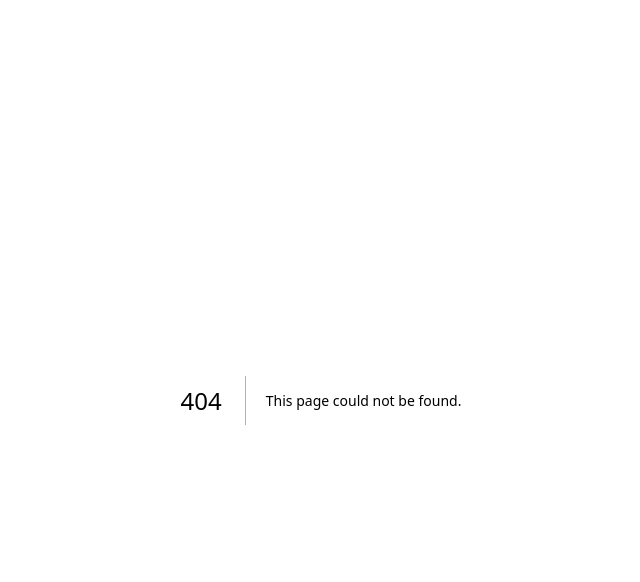
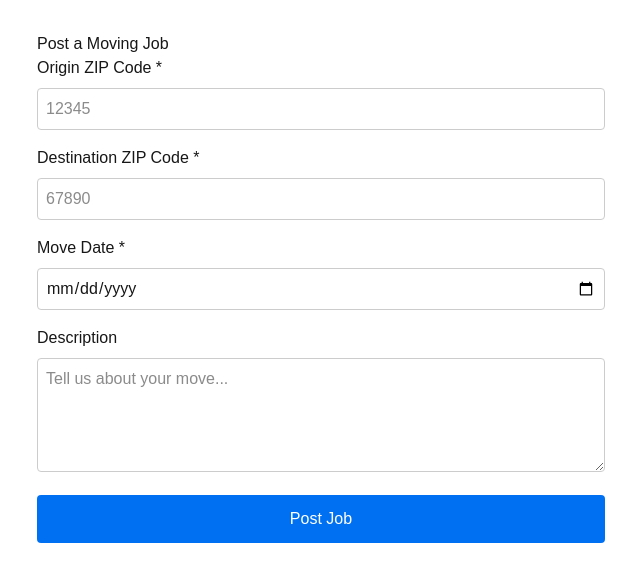
Before and after one commit to RSadmin94/moving-marketplace, a Next.js app: page /post-job in a window 1280 px wide. Before the commit this address had no page. Shown: the top 582 px of the page, without its empty margins (319-959 px from the left). Built offline with nearby package versions, Linux system fonts and the light colour scheme.

Commit message:
Phase 1: Job posting MVP

```diff
--- /dev/null
+++ b/app/api/jobs/route.ts
@@ -0,0 +1,100 @@
+import { NextRequest, NextResponse } from "next/server";
+import { auth } from "@clerk/nextjs/server";
+import { prisma } from "@/lib/prisma";
+
+export async function POST(request: NextRequest) {
+  try {
+    const { userId } = await auth();
+
+    if (!userId) {
+      return NextResponse.json(
+        { success: false, error: "Unauthorized - Please sign in" },
+        { status: 401 }
+      );
+    }
+
+    let customer;
+    const user = await prisma.user.findUnique({
+      where: { clerkId: userId },
+      include: { customer: true }
+    });
+
+    if (!user) {
+      return NextResponse.json(
+        { success: false, error: "User account not found" },
+        { status: 404 }
+      );
+    }
+
+    if (!user.customer) {
+      customer = await prisma.customer.create({
+        data: { userId: user.id }
+      });
+    } else {
+      customer = user.customer;
+    }
+
+    const body = await request.json();
+    const { originZip, destinationZip, moveDate, description } = body;
+
+    if (!originZip || !destinationZip || !moveDate) {
+      return NextResponse.json(
+        { success: false, error: "Missing required fields" },
+        { status: 400 }
+      );
+    }
+
+    const job = await prisma.job.create({
+      data: {
+        customerId: customer.id,
+        originAddressFull: `ZIP: ${originZip}`,
+        originCity: "",
+        originState: "",
+        originZip: originZip,
+        originLat: 0,
+        originLng: 0,
+        destinationAddressFull: `ZIP: ${destinationZip}`,
+        destinationCity: "",
+        destinationState: "",
+        destinationZip: destinationZip,
+        destinationLat: 0,
+        destinationLng: 0,
+        moveDate: new Date(moveDate),
+        isFlexibleDate: false,
+        specialItems: description || "",
+        status: "ACTIVE",
+        totalVolumeCuft: 0,
+      }
+    });
+
+    return NextResponse.json({
+      success: true,
+      jobId: job.id
+    });
+
+  } catch (error) {
+    console.error("Job creation error:", error);
+    return NextResponse.json(
+      { success: false, error: "Failed to create job" },
+      { status: 500 }
+    );
+  }
+}
+
+export async function GET() {
+  try {
+    const jobs = await prisma.job.findMany({
+      where: { status: "ACTIVE" },
+      orderBy: { createdAt: "desc" },
+      take: 50
+    });
+
+    return NextResponse.json({ success: true, jobs });
+  } catch (error) {
+    console.error("Job fetch error:", error);
+    return NextResponse.json(
+      { success: false, error: "Failed to fetch jobs" },
+      { status: 500 }
+    );
+  }
+}
--- /dev/null
+++ b/app/jobs/[id]/page.tsx
@@ -0,0 +1,100 @@
+import { notFound } from "next/navigation";
+import { prisma } from "@/lib/prisma";
+import Link from "next/link";
+
+export default async function JobDetailPage({
+  params,
+}: {
+  params: { id: string };
+}) {
+  const job = await prisma.job.findUnique({
+    where: { id: params.id }
+  });
+
+  if (!job) {
+    notFound();
+  }
+
+  return (
+    <div style={{ maxWidth: 800, margin: "2rem auto", padding: "0 1rem" }}>
+      <div style={{ marginBottom: "1rem" }}>
+        <Link href="/" style={{ color: "#0070f3" }}>← Back to home</Link>
+      </div>
+
+      <div style={{
+        backgroundColor: "#f9f9f9",
+        padding: "1.5rem",
+        borderRadius: 8,
+        border: "1px solid #e0e0e0"
+      }}>
+        <h1 style={{ marginTop: 0 }}>Moving Job</h1>
+
+        <div style={{
+          display: "grid",
+          gap: "1rem",
+          marginBottom: "1.5rem"
+        }}>
+          <div>
+            <strong>Status:</strong>{" "}
+            <span style={{
+              padding: "0.25rem 0.5rem",
+              backgroundColor: "#e0f7e0",
+              color: "#0a6b0a",
+              borderRadius: 4,
+              fontSize: "0.875rem"
+            }}>
+              {job.status}
+            </span>
+          </div>
+
+          <div>
+            <strong>Origin:</strong> ZIP {job.originZip}
+          </div>
+
+          <div>
+            <strong>Destination:</strong> ZIP {job.destinationZip}
+          </div>
+
+          <div>
+            <strong>Move Date:</strong>{" "}
+            {new Date(job.moveDate).toLocaleDateString()}
+          </div>
+
+          {job.specialItems && (
+            <div>
+              <strong>Description:</strong>
+              <p style={{
+                marginTop: "0.5rem",
+                padding: "0.75rem",
+                backgroundColor: "white",
+                borderRadius: 4,
+                border: "1px solid #e0e0e0"
+              }}>
+                {job.specialItems}
+              </p>
+            </div>
+          )}
+
+          <div style={{
+            fontSize: "0.875rem",
+            color: "#666",
+            borderTop: "1px solid #e0e0e0",
+            paddingTop: "1rem"
+          }}>
+            <div>Job ID: {job.id}</div>
+            <div>Posted: {new Date(job.createdAt).toLocaleString()}</div>
+          </div>
+        </div>
+
+        <div style={{
+          padding: "1rem",
+          backgroundColor: "#fff9e6",
+          border: "1px solid #ffe066",
+          borderRadius: 4
+        }}>
+          ✅ Job successfully created and saved to database
+        </div>
+      </div>
+    </div>
+  );
+}
--- /dev/null
+++ b/app/post-job/page.tsx
@@ -0,0 +1,163 @@
+"use client";
+
+import { useState } from "react";
+import { useRouter } from "next/navigation";
+
+export default function PostJobPage() {
+  const router = useRouter();
+  const [loading, setLoading] = useState(false);
+  const [error, setError] = useState("");
+
+  async function handleSubmit(e: React.FormEvent<HTMLFormElement>) {
+    e.preventDefault();
+    setLoading(true);
+    setError("");
+
+    const formData = new FormData(e.currentTarget);
+    const data = {
+      originZip: formData.get("originZip") as string,
+      destinationZip: formData.get("destinationZip") as string,
+      moveDate: formData.get("moveDate") as string,
+      description: formData.get("description") as string,
+    };
+
+    try {
+      const response = await fetch("/api/jobs", {
+        method: "POST",
+        headers: { "Content-Type": "application/json" },
+        body: JSON.stringify(data),
+      });
+
+      const result = await response.json();
+
+      if (result.success) {
+        router.push(`/jobs/${result.jobId}`);
+      } else {
+        setError(result.error || "Failed to create job");
+        setLoading(false);
+      }
+    } catch (err) {
+      setError("Network error. Please try again.");
+      setLoading(false);
+    }
+  }
+
+  return (
+    <div style={{ maxWidth: 600, margin: "2rem auto", padding: "0 1rem" }}>
+      <h1>Post a Moving Job</h1>
+
+      {error && (
+        <div style={{
+          padding: "1rem",
+          backgroundColor: "#fee",
+          border: "1px solid #fcc",
+          borderRadius: 4,
+          marginBottom: "1rem"
+        }}>
+          {error}
+        </div>
+      )}
+
+      <form onSubmit={handleSubmit}>
+        <div style={{ marginBottom: "1rem" }}>
+          <label htmlFor="originZip" style={{ display: "block", marginBottom: "0.5rem" }}>
+            Origin ZIP Code *
+          </label>
+          <input
+            type="text"
+            id="originZip"
+            name="originZip"
+            required
+            pattern="[0-9]{5}"
+            placeholder="12345"
+            style={{
+              width: "100%",
+              padding: "0.5rem",
+              fontSize: "1rem",
+              border: "1px solid #ccc",
+              borderRadius: 4
+            }}
+          />
+        </div>
+
+        <div style={{ marginBottom: "1rem" }}>
+          <label htmlFor="destinationZip" style={{ display: "block", marginBottom: "0.5rem" }}>
+            Destination ZIP Code *
+          </label>
+          <input
+            type="text"
+            id="destinationZip"
+            name="destinationZip"
+            required
+            pattern="[0-9]{5}"
+            placeholder="67890"
+            style={{
+              width: "100%",
+              padding: "0.5rem",
+              fontSize: "1rem",
+              border: "1px solid #ccc",
+              borderRadius: 4
+            }}
+          />
+        </div>
+
+        <div style={{ marginBottom: "1rem" }}>
+          <label htmlFor="moveDate" style={{ display: "block", marginBottom: "0.5rem" }}>
+            Move Date *
+          </label>
+          <input
+            type="date"
+            id="moveDate"
+            name="moveDate"
+            required
+            min={new Date().toISOString().split('T')[0]}
+            style={{
+              width: "100%",
+              padding: "0.5rem",
+              fontSize: "1rem",
+              border: "1px solid #ccc",
+              borderRadius: 4
+            }}
+          />
+        </div>
+
+        <div style={{ marginBottom: "1rem" }}>
+          <label htmlFor="description" style={{ display: "block", marginBottom: "0.5rem" }}>
+            Description
+          </label>
+          <textarea
+            id="description"
+            name="description"
+            rows={4}
+            placeholder="Tell us about your move..."
+            style={{
+              width: "100%",
+              padding: "0.5rem",
+              fontSize: "1rem",
+              border: "1px solid #ccc",
+              borderRadius: 4,
+              fontFamily: "inherit"
+            }}
+          />
+        </div>
+
+        <button
+          type="submit"
+          disabled={loading}
+          style={{
+            width: "100%",
+            padding: "0.75rem",
+            fontSize: "1rem",
+            backgroundColor: loading ? "#ccc" : "#0070f3",
+            color: "white",
+            border: "none",
+            borderRadius: 4,
+            cursor: loading ? "not-allowed" : "pointer"
+          }}
+        >
+          {loading ? "Creating..." : "Post Job"}
+        </button>
+      </form>
+    </div>
+  );
+}
```
Also changed, not shown: 1 other file (tests, documents, lock files or other folders).
